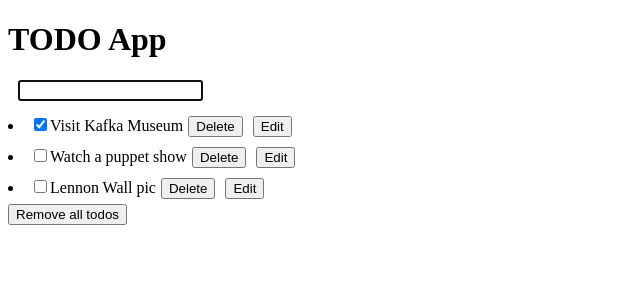
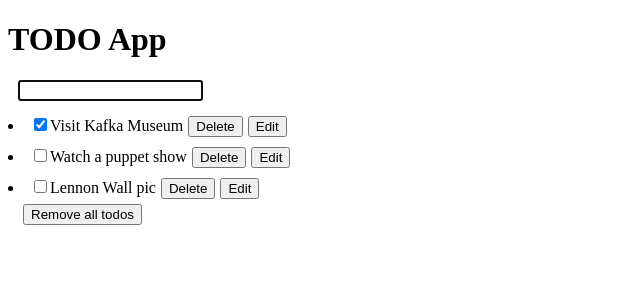
Before and after one commit to borodinka/React-TODO-App, a React (Create React App) app: page / in a window 1280 px wide. Shown: the top 300 px of the page, without its empty margins (0-640 px from the left). Built offline with nearby package versions, Linux system fonts and the light colour scheme.

Commit message:
Update TodoList.js

```diff
--- a/src/components/TodoList.js
+++ b/src/components/TodoList.js
@@ -57,7 +57,6 @@ export default function TodoList({ tasks, dispatch }) {
 				</button>
 				<button
 				  onClick={() => handleEdit(task.id)}
-				  style={{ margin: 5 }}
 				>
 				  Edit
 				</button>
@@ -74,6 +73,7 @@ export default function TodoList({ tasks, dispatch }) {
 			  })
 			)
 		  }
+		  style={{ marginLeft: 15 }}
 		>
 		  Remove all todos
 		</button>
```
